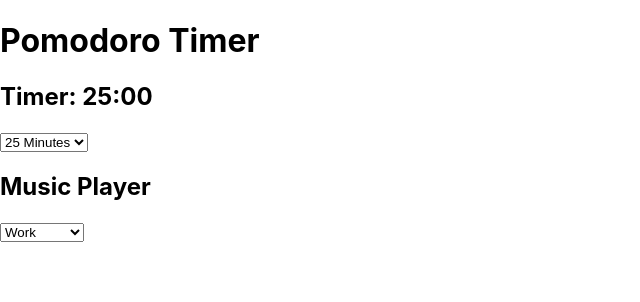
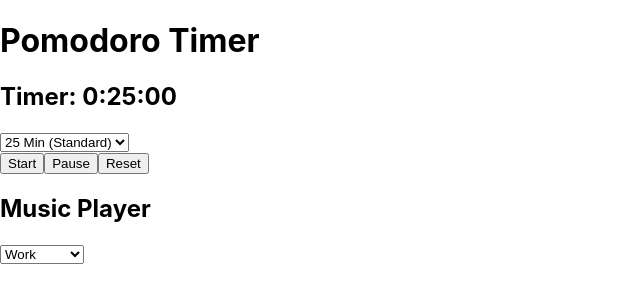
Before and after one commit to Queenofc/Pomodoro_app, a React (Create React App) app: page / in a window 1280 px wide. Shown: the top 302 px of the page, without its empty margins (0-640 px from the left). Built offline with nearby package versions, Linux system fonts and the light colour scheme.

Commit message:
pomodoro timer done

```diff
--- a/src/components/PomodoroTimer.js
+++ b/src/components/PomodoroTimer.js
@@ -1,24 +1,158 @@
-import React, { useState } from "react";
+import React, { useState, useEffect, useRef } from "react";
 
 const PomodoroTimer = () => {
-  const [time, setTime] = useState(25 * 60); // Default 25 min
-  const [customTime, setCustomTime] = useState("");
+  const [time, setTime] = useState(25 * 60); // Default: 25 minutes
+  const [isCustom, setIsCustom] = useState(false);
+  const [isActive, setIsActive] = useState(false);
+  const [selectedOption, setSelectedOption] = useState("25"); // Default: 25 min
+  const [isCompleted, setIsCompleted] = useState(false);
+
+  const [customHours, setCustomHours] = useState("");
+  const [customMinutes, setCustomMinutes] = useState("");
+  const [customSeconds, setCustomSeconds] = useState("");
+
+  const alarmSound = useRef(new Audio("https://www.fesliyanstudios.com/play-mp3/4387"));
+
+
+  useEffect(() => {
+    let timer;
+    if (isActive && time > 0) {
+      timer = setInterval(() => {
+        setTime((prevTime) => prevTime - 1);
+      }, 1000);
+    } else if (time === 0 && isActive) {
+      clearInterval(timer);
+      setIsActive(false);
+      setIsCompleted(true);
+      alarmSound.current.play(); // Play alarm sound when timer reaches 0
+    } else {
+      clearInterval(timer);
+    }
+    return () => clearInterval(timer);
+  }, [isActive, time]);
+
+  // Convert time format to HH:MM:SS
+  const formatTime = (seconds) => {
+    const hrs = Math.floor(seconds / 3600);
+    const mins = Math.floor((seconds % 3600) / 60);
+    const secs = seconds % 60;
+    return `${hrs}:${("0" + mins).slice(-2)}:${("0" + secs).slice(-2)}`;
+  };
+
+  // Handle dropdown selection
+  const handleTimeChange = (e) => {
+    const value = e.target.value;
+    setSelectedOption(value);
+
+    if (value === "custom") {
+      setIsCustom(true);
+    } else {
+      setIsCustom(false);
+      setTime(parseInt(value) * 60); // Convert minutes to seconds
+      setIsCompleted(false); // Reset completed state
+    }
+  };
+
+  // Handle custom time input
+  const handleCustomTimeSubmit = () => {
+    const h = parseInt(customHours) || 0;
+    const m = parseInt(customMinutes) || 0;
+    const s = parseInt(customSeconds) || 0;
+
+    const totalSeconds = h * 3600 + m * 60 + s;
+
+    if (totalSeconds > 0 && totalSeconds <= 24 * 3600) {
+      setTime(totalSeconds);
+      setIsCustom(false);
+      setCustomHours("");
+      setCustomMinutes("");
+      setCustomSeconds("");
+      setIsCompleted(false); // Reset completed state
+    } else {
+      alert("Please enter a valid time between 1 second and 24 hours.");
+    }
+  };
+
+  // Timer controls
+  const startTimer = () => {
+    setIsActive(true);
+    setIsCompleted(false);
+  };
+
+  const pauseTimer = () => setIsActive(false);
+
+  const resetTimer = () => {
+    setIsActive(false);
+    setTime(25 * 60); // Reset to 25 minutes
+    setIsCustom(false);
+    setSelectedOption("25");
+    setIsCompleted(false); // Reset completed state
+    alarmSound.current.pause();
+    alarmSound.current.currentTime = 0; // Stop sound
+  };
+
+  const stopAlarm = () => {
+    alarmSound.current.pause();
+    alarmSound.current.currentTime = 0; // Stop sound
+  };
 
   return (
-    <div>
-      <h2>Timer: {Math.floor(time / 60)}:{("0" + (time % 60)).slice(-2)}</h2>
-      <select onChange={(e) => setTime(e.target.value * 60)}>
-        <option value="25">25 Minutes</option>
-        <option value="custom">Custom</option>
+    <div className="container">
+      <h2>Timer: {formatTime(time)}</h2>
+
+      {/* Dropdown to select predefined times */}
+      <select value={selectedOption} onChange={handleTimeChange}>
+        <option value="1">1 Min</option>
+        <option value="5">5 Min</option>
+        <option value="10">10 Min</option>
+        <option value="25">25 Min (Standard)</option>
+        <option value="45">45 Min</option>
+        <option value="custom">Custom Time</option>
       </select>
-      {time === "custom" && (
-        <input
-          type="number"
-          min="1"
-          max="1440"
-          value={customTime}
-          onChange={(e) => setCustomTime(e.target.value)}
-        />
+
+      {/* Custom time input fields (hours, minutes, seconds) */}
+      {isCustom && (
+        <div>
+          <input
+            type="number"
+            min="0"
+            max="24"
+            value={customHours}
+            onChange={(e) => setCustomHours(e.target.value)}
+            placeholder="Hours"
+          />
+          <input
+            type="number"
+            min="0"
+            max="59"
+            value={customMinutes}
+            onChange={(e) => setCustomMinutes(e.target.value)}
+            placeholder="Minutes"
+          />
+          <input
+            type="number"
+            min="0"
+            max="59"
+            value={customSeconds}
+            onChange={(e) => setCustomSeconds(e.target.value)}
+            placeholder="Seconds"
+          />
+          <button onClick={handleCustomTimeSubmit}>Set Time</button>
+        </div>
+      )}
+
+      {/* Timer Controls */}
+      {!isCompleted ? (
+        <div className="controls">
+          <button className="start-btn" onClick={startTimer}>Start</button>
+          <button className="pause-btn" onClick={pauseTimer}>Pause</button>
+          <button className="reset-btn" onClick={resetTimer}>Reset</button>
+        </div>
+      ) : (
+        <div>
+          <button className="rest-btn" onClick={resetTimer}>Reset</button>
+          <button className="stop-alarm-btn" onClick={stopAlarm}>Stop Alarm</button>
+        </div>
       )}
     </div>
   );
```
